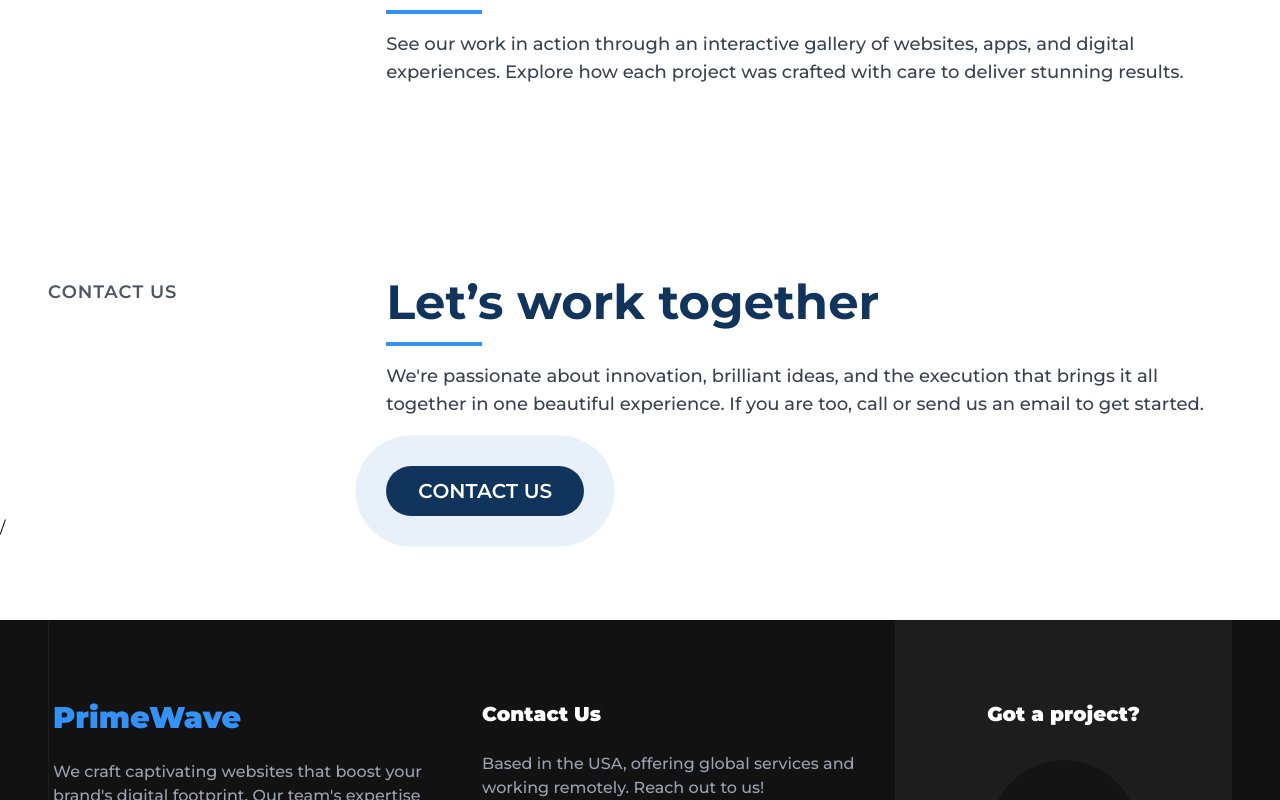
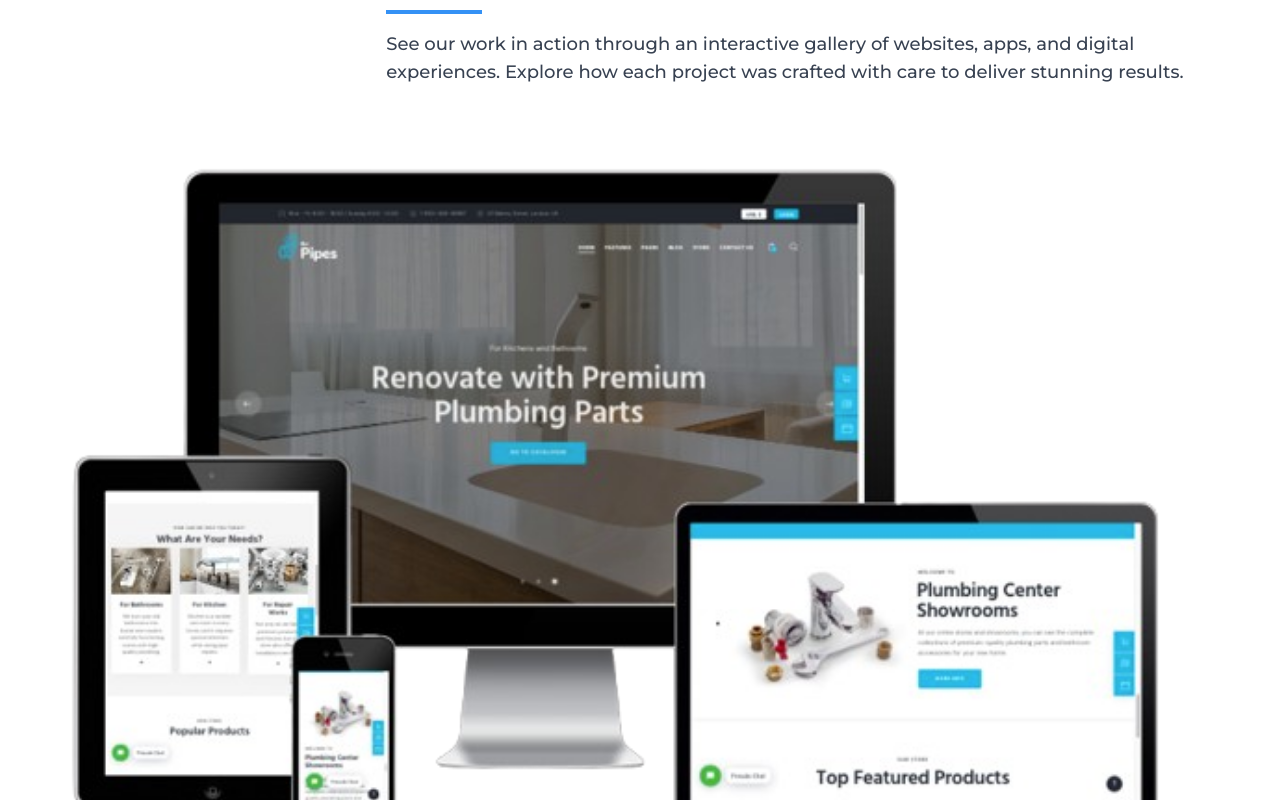
Before and after one commit to naymHdev/primewave-solutions, a Next.js app: page /works in a window 1280 px wide. Shown: the part 7320-8120 px from the top of the page. Built offline with nearby package versions, Linux system fonts and the light colour scheme.

Commit message:
[created a] a image gallery with carosule

```diff
--- a/package.json
+++ b/package.json
@@ -18,6 +18,7 @@
     "react-fast-marquee": "^1.6.5",
     "react-hook-form": "^7.53.0",
     "react-icons": "^5.3.0",
+    "slick-carousel": "^1.8.1",
     "swiper": "^11.1.14"
   },
   "devDependencies": {
--- a/src/components/Pages/Portfolio/Gallery.jsx
+++ b/src/components/Pages/Portfolio/Gallery.jsx
@@ -1,7 +1,53 @@
+/* eslint-disable @next/next/no-img-element */
+"use client";
+
+import Slider from "react-slick";
+import "slick-carousel/slick/slick.css";
+import "slick-carousel/slick/slick-theme.css";
+import "./gallery.css";
+
 import ResponsiveContainer from "@/components/common/ResponsiveContainer";
 import SectionName from "@/components/common/SectionName";
+import { imageGallery } from "@/data/galleryData";
 
 const Gallery = () => {
+  const settings = {
+    dots: false,
+    fade: true,
+    infinite: true,
+    speed: 1400,
+    slidesToShow: 1,
+    slidesToScroll: 1,
+    autoplay: true,
+    autoplaySpeed: 5000,
+    responsive: [
+      {
+        breakpoint: 1024,
+        settings: {
+          slidesToShow: 1,
+          slidesToScroll: 1,
+          infinite: true,
+          dots: false,
+        },
+      },
+      {
+        breakpoint: 600,
+        settings: {
+          slidesToShow: 1,
+          slidesToScroll: 1,
+          initialSlide: 1,
+        },
+      },
+      {
+        breakpoint: 480,
+        settings: {
+          slidesToShow: 1,
+          slidesToScroll: 1,
+        },
+      },
+    ],
+  };
+
   return (
     <>
       <SectionName
@@ -10,7 +56,23 @@ const Gallery = () => {
         details="See our work in action through an interactive gallery of websites, apps, and digital experiences. Explore how each project was crafted with care to deliver stunning results."
       />
       <div>
-        <ResponsiveContainer></ResponsiveContainer>
+        <ResponsiveContainer>
+          <div className="slider-container">
+            <Slider {...settings}>
+              {imageGallery?.map((img) => (
+                <div key={img.id}>
+                  <div className="relative h-full ">
+                    <img
+                      className="w-full h-full object-cover object-center"
+                      src={img.image}
+                      alt={img.id}
+                    />
+                  </div>
+                </div>
+              ))}
+            </Slider>
+          </div>
+        </ResponsiveContainer>
       </div>
     </>
   );
--- /dev/null
+++ b/src/components/Pages/Portfolio/gallery.css
@@ -0,0 +1,21 @@
+.slider-container {
+    width: 100%;
+    overflow: hidden;
+  }
+
+  .slick-slide img {
+    display: block;
+    width: 100%;
+    height: 100%;
+    border-radius: 7px;
+  }
+
+  .slick-prev,
+  .slick-next {
+    z-index: 1;
+  }
+
+  .skeleton {
+    background: #ededed;
+    border-radius: 10px;
+  }
--- /dev/null
+++ b/src/data/galleryData.js
@@ -0,0 +1,32 @@
+export const imageGallery = [
+  {
+    id: 1,
+    image: "/images/work-baner1.png",
+    title: "",
+    subTitle: "",
+  },
+  {
+    id: 2,
+    image: "/images/work-banner2.png",
+    title: "",
+    subTitle: "",
+  },
+  {
+    id: 3,
+    image: "/images/work-banner3.png",
+    title: "",
+    subTitle: "",
+  },
+  {
+    id: 4,
+    image: "/images/work-banner4.png",
+    title: "",
+    subTitle: "",
+  },
+  {
+    id: 5,
+    image: "/images/work-banner5.png",
+    title: "",
+    subTitle: "",
+  },
+];
```
Also changed, not shown: 1 other file (tests, documents, lock files or other folders).
